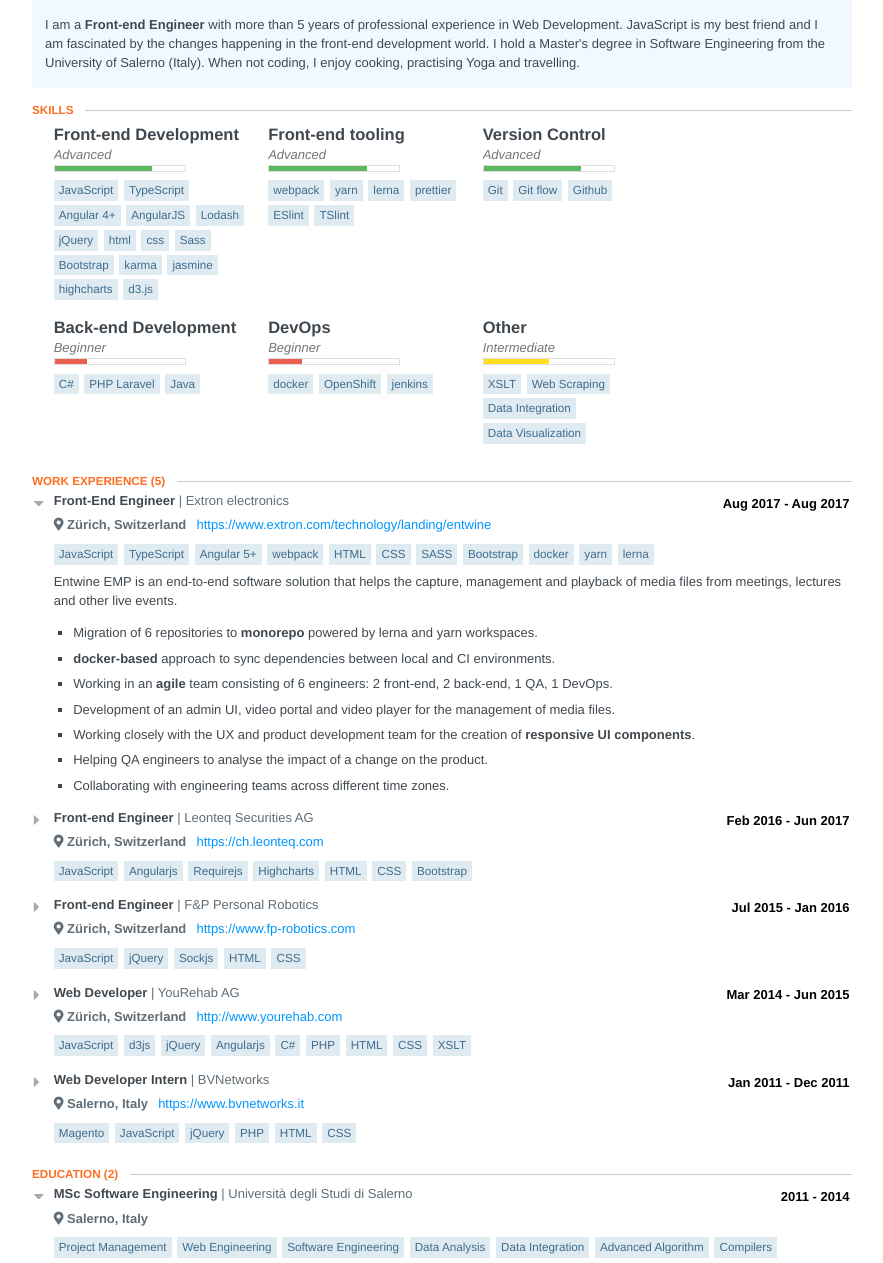
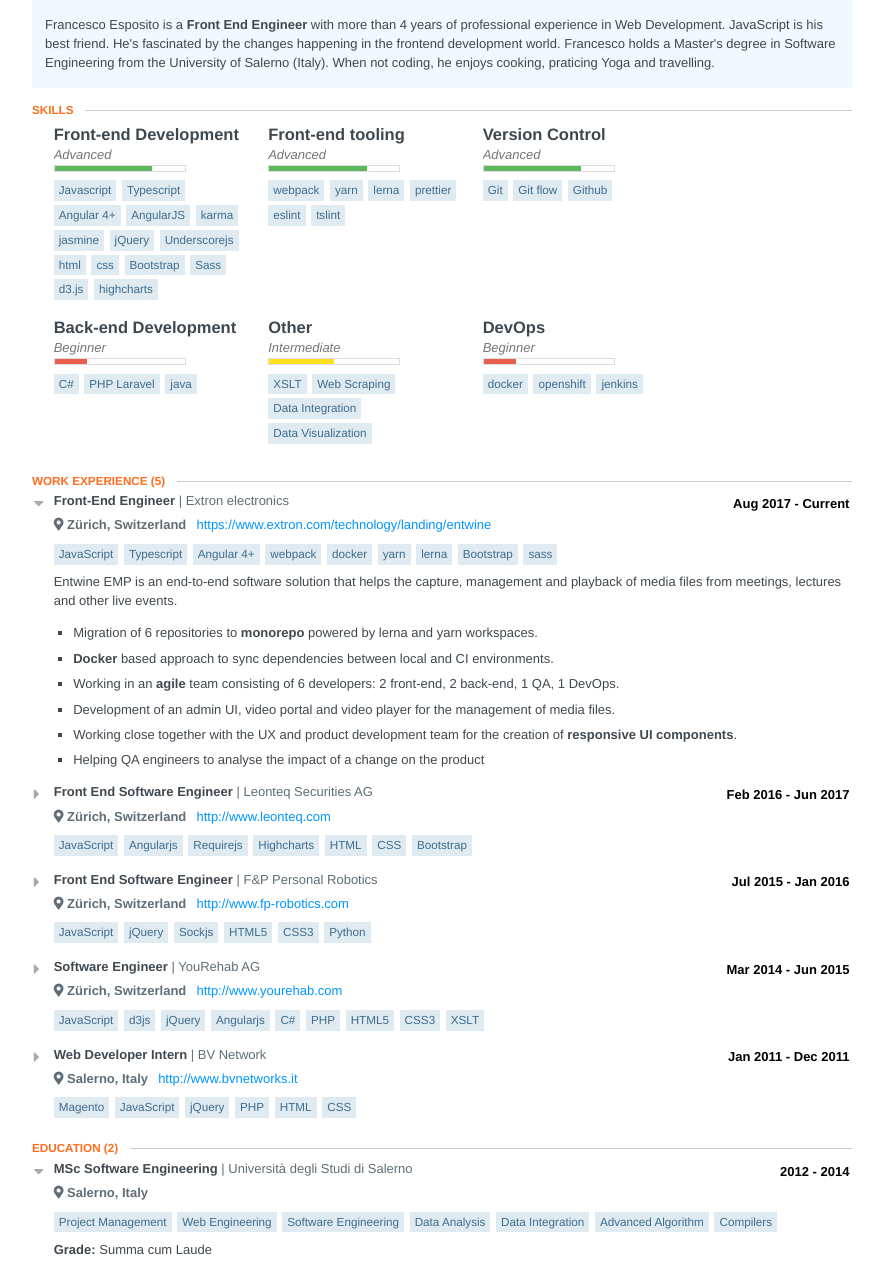
Before and after one commit to phoinixi/website, a website built with webpack: page docs/resume/index.html in a window 1280 px wide. Shown: the part 188-1451 px from the top of the page, without its empty margins (198-1081 px from the left). Built offline with nearby package versions, Linux system fonts and the light colour scheme.

Commit message:
fixes resume

```diff
--- a/docs/resume/index.html
+++ b/docs/resume/index.html
@@ -668,7 +668,7 @@
             class="clear">
       <div>
         <h1 class="name">Francesco Esposito</h1>
-        <h2 class="label">Front-end Engineer</h2>
+        <h2 class="label">Front End Software Engineer</h2>
       </div>
 
       <span class="location">
@@ -709,7 +709,7 @@
             <span class="fab fa-github github social"></span>
             <span class="url">
               <a target="_blank"
-                 href="https://www.github.com/francescoes">francescoes</a>
+                 href="https://www.github.com/phoinixi">phoinixi</a>
             </span>
           </div>
         </div>
@@ -728,10 +728,10 @@
     <section class="section">
       <section class="main-summary">
         <div>
-          <p>I am a <strong>Front-end Engineer</strong> with more than 5 years of professional experience in Web
-            Development. JavaScript is my best friend and I am fascinated by the changes happening in the front-end
-            development world. I hold a Master's degree in Software Engineering from the University of Salerno (Italy).
-            When not coding, I enjoy cooking, practising Yoga and travelling.</p>
+          <p>Francesco Esposito is a <strong>Front End Engineer</strong> with more than 4 years of professional
+            experience in Web Development. JavaScript is his best friend. He's fascinated by the changes happening in
+            the frontend development world. Francesco holds a Master's degree in Software Engineering from the
+            University of Salerno (Italy). When not coding, he enjoys cooking, praticing Yoga and travelling.</p>
         </div>
       </section>
     </section>
@@ -751,20 +751,20 @@
             <div class="bar"></div>
           </div>
           <ul class="keywords">
-            <li>JavaScript</li>
-            <li>TypeScript</li>
+            <li>Javascript</li>
+            <li>Typescript</li>
             <li>Angular 4+</li>
             <li>AngularJS</li>
-            <li>Lodash</li>
+            <li>karma</li>
+            <li>jasmine</li>
             <li>jQuery</li>
+            <li>Underscorejs</li>
             <li>html</li>
             <li>css</li>
+            <li>Bootstrap</li>
             <li>Sass</li>
-            <li>Bootstrap</li>
-            <li>karma</li>
-            <li>jasmine</li>
+            <li>d3.js</li>
             <li>highcharts</li>
-            <li>d3.js</li>
           </ul>
         </div>
         <div class="item">
@@ -781,8 +781,8 @@
             <li>yarn</li>
             <li>lerna</li>
             <li>prettier</li>
-            <li>ESlint</li>
-            <li>TSlint</li>
+            <li>eslint</li>
+            <li>tslint</li>
           </ul>
         </div>
         <div class="item">
@@ -812,22 +812,7 @@
           <ul class="keywords">
             <li>C#</li>
             <li>PHP Laravel</li>
-            <li>Java</li>
-          </ul>
-        </div>
-        <div class="item">
-          <h3 class="name">
-            DevOps
-          </h3>
-
-          <div class="level beginner">
-            <em>Beginner</em>
-            <div class="bar"></div>
-          </div>
-          <ul class="keywords">
-            <li>docker</li>
-            <li>OpenShift</li>
-            <li>jenkins</li>
+            <li>java</li>
           </ul>
         </div>
         <div class="item">
@@ -844,6 +829,21 @@
             <li>Web Scraping</li>
             <li>Data Integration</li>
             <li>Data Visualization</li>
+          </ul>
+        </div>
+        <div class="item">
+          <h3 class="name">
+            DevOps
+          </h3>
+
+          <div class="level beginner">
+            <em>Beginner</em>
+            <div class="bar"></div>
+          </div>
+          <ul class="keywords">
+            <li>docker</li>
+            <li>openshift</li>
+            <li>jenkins</li>
           </ul>
         </div>
       </section>
@@ -867,7 +867,7 @@
             <div class="company">Extron electronics</div>
             <div class="date">
               <span class="startDate">Aug 2017</span>
-              <span class="endDate">- Aug 2017</span>
+              <span class="endDate">- Current</span>
             </div>
           </header>
 
@@ -882,16 +882,14 @@
           </span>
           <ul class="keywords">
             <li>JavaScript</li>
-            <li>TypeScript</li>
-            <li>Angular 5+</li>
+            <li>Typescript</li>
+            <li>Angular 4+</li>
             <li>webpack</li>
-            <li>HTML</li>
-            <li>CSS</li>
-            <li>SASS</li>
-            <li>Bootstrap</li>
             <li>docker</li>
             <li>yarn</li>
             <li>lerna</li>
+            <li>Bootstrap</li>
+            <li>sass</li>
           </ul>
           <div class="item"
                id="work-item">
@@ -904,24 +902,21 @@
                 <p>Migration of 6 repositories to <strong>monorepo</strong> powered by lerna and yarn workspaces.</p>
               </li>
               <li>
-                <p><strong>docker-based</strong> approach to sync dependencies between local and CI environments.</p>
+                <p><strong>Docker</strong> based approach to sync dependencies between local and CI environments.</p>
               </li>
               <li>
-                <p>Working in an <strong>agile</strong> team consisting of 6 engineers: 2 front-end, 2 back-end, 1 QA,
+                <p>Working in an <strong>agile</strong> team consisting of 6 developers: 2 front-end, 2 back-end, 1 QA,
                   1 DevOps.</p>
               </li>
               <li>
                 <p>Development of an admin UI, video portal and video player for the management of media files.</p>
               </li>
               <li>
-                <p>Working closely with the UX and product development team for the creation of <strong>responsive UI
-                    components</strong>.</p>
+                <p>Working close together with the UX and product development team for the creation of <strong>responsive
+                    UI components</strong>.</p>
               </li>
               <li>
-                <p>Helping QA engineers to analyse the impact of a change on the product.</p>
-              </li>
-              <li>
-                <p>Collaborating with engineering teams across different time zones.</p>
+                <p>Helping QA engineers to analyse the impact of a change on the product</p>
               </li>
             </ul>
           </div>
@@ -934,7 +929,7 @@
           <label for="work-item-1"></label>
 
           <header class="clear">
-            <div class="position">Front-end Engineer</div>
+            <div class="position">Front End Software Engineer</div>
             <div class="company">Leonteq Securities AG</div>
             <div class="date">
               <span class="startDate">Feb 2016</span>
@@ -949,7 +944,7 @@
           </span>
           <span class="website">
             <a target="_blank"
-               href="https://ch.leonteq.com">https://ch.leonteq.com</a>
+               href="http://www.leonteq.com">http://www.leonteq.com</a>
           </span>
           <ul class="keywords">
             <li>JavaScript</li>
@@ -967,13 +962,10 @@
             </div>
             <ul class="highlights">
               <li>
-                <p>Data visualization modules for financial assets (e.g. portfolio management).</p>
+                <p>Translate business requirements in reusable UI components.</p>
               </li>
               <li>
-                <p>Translate jquery living style-guide in angularJS reusable components.</p>
-              </li>
-              <li>
-                <p>Development of an Admin Portal in the insurance domain from prototype to production.</p>
+                <p>Data visualization modules for financial assets.</p>
               </li>
             </ul>
           </div>
@@ -986,7 +978,7 @@
           <label for="work-item-2"></label>
 
           <header class="clear">
-            <div class="position">Front-end Engineer</div>
+            <div class="position">Front End Software Engineer</div>
             <div class="company">F&amp;P Personal Robotics</div>
             <div class="date">
               <span class="startDate">Jul 2015</span>
@@ -1001,21 +993,21 @@
           </span>
           <span class="website">
             <a target="_blank"
-               href="https://www.fp-robotics.com">https://www.fp-robotics.com</a>
+               href="http://www.fp-robotics.com">http://www.fp-robotics.com</a>
           </span>
           <ul class="keywords">
             <li>JavaScript</li>
             <li>jQuery</li>
             <li>Sockjs</li>
-            <li>HTML</li>
-            <li>CSS</li>
+            <li>HTML5</li>
+            <li>CSS3</li>
+            <li>Python</li>
           </ul>
           <div class="item"
                id="work-item">
             <div class="summary">
               <p><strong>myP</strong>: browser application enabling control of P-Rob. The software platform relies on
-                WebSockets as a communication framework and front-end has been written in jQuery and vanilla
-                JavaScript.</p>
+                WebSockets as a communication framework.</p>
             </div>
             <ul class="highlights">
               <li>
@@ -1023,7 +1015,8 @@
                   code.</p>
               </li>
               <li>
-                <p>Creation of an intuitive user interface enabling control of Robots.</p>
+                <p>Creation of an easy-to-use User Interface for Robots, aimed to collaborate with humans in daily
+                  tasks.</p>
               </li>
             </ul>
           </div>
@@ -1036,7 +1029,7 @@
           <label for="work-item-3"></label>
 
           <header class="clear">
-            <div class="position">Web Developer</div>
+            <div class="position">Software Engineer</div>
             <div class="company">YouRehab AG</div>
             <div class="date">
               <span class="startDate">Mar 2014</span>
@@ -1060,14 +1053,14 @@
             <li>Angularjs</li>
             <li>C#</li>
             <li>PHP</li>
-            <li>HTML</li>
-            <li>CSS</li>
+            <li>HTML5</li>
+            <li>CSS3</li>
             <li>XSLT</li>
           </ul>
           <div class="item"
                id="work-item">
             <div class="summary">
-              <p><strong>Training Planner</strong>: Software that helps the creation and the management of video game
+              <p><strong>Training Planner</strong> : Software that helps the creation and the management of video game
                 rehabilitation plans. The Training Planner helps a physiotherapist to create customized plans for each
                 patient.</p>
             </div>
@@ -1092,7 +1085,7 @@
 
           <header class="clear">
             <div class="position">Web Developer Intern</div>
-            <div class="company">BVNetworks</div>
+            <div class="company">BV Network</div>
             <div class="date">
               <span class="startDate">Jan 2011</span>
               <span class="endDate">- Dec 2011</span>
@@ -1106,7 +1099,7 @@
           </span>
           <span class="website">
             <a target="_blank"
-               href="https://www.bvnetworks.it">https://www.bvnetworks.it</a>
+               href="http://www.bvnetworks.it">http://www.bvnetworks.it</a>
           </span>
           <ul class="keywords">
             <li>Magento</li>
@@ -1151,7 +1144,7 @@
             </div>
             <div class="date">
               <span class="startDate">
-                2011
+                2012
               </span>
               <span class="endDate">
                 - 2014
@@ -1255,8 +1248,8 @@
 
           <div class="item">
             <div class="summary">
-              <p>Six months full Erasmus Scholarship at the University of Portsmouth. Studying abroad for the first
-                time and having the opportunity to meet people from all over the world literally changed my life.</p>
+              <p>Six months full Erasmus Scholarship at University of Portsmouth. Studying abroad for the first time
+                and having the opportunity to meet people from all over the world literally changed my life.</p>
             </div>
           </div>
         </section>
@@ -1276,15 +1269,14 @@
               </div>
             </div>
             <div class="date">
-              2018
+              2008
             </div>
           </header>
 
           <div class="item">
             <div class="summary">
-              <p>Two days of Scrum training with <a target='_blank'
-                   href='//www.scrumalliance.org/community/profile/jcoplien'>James Coplien</a> in preparation to the
-                Scrum Master certification exam.</p>
+              <p>2 full day of Scrum Master training with James Coplien
+                (https://www.scrumalliance.org/community/profile/jcoplien)</p>
             </div>
           </div>
         </section>
```
